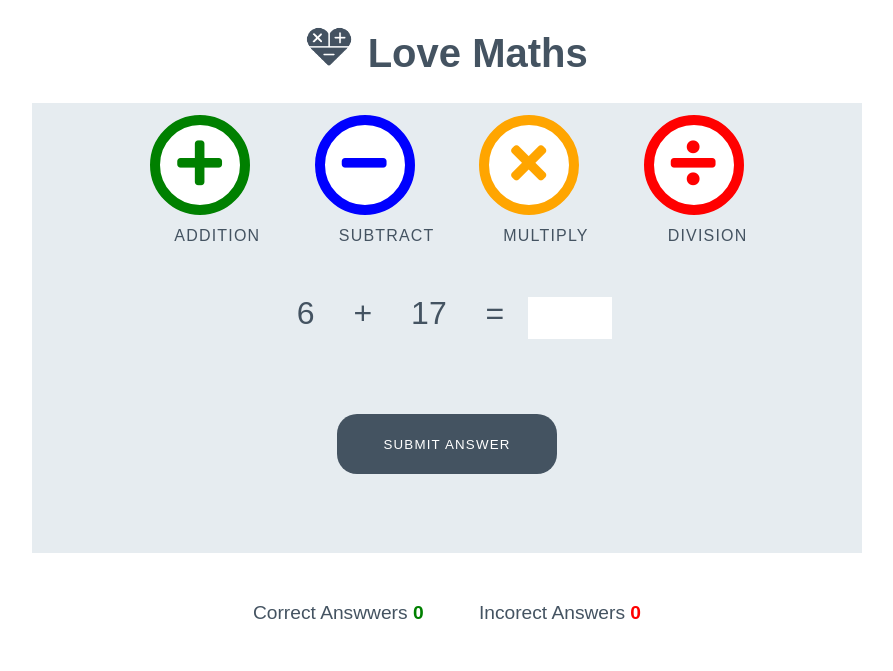
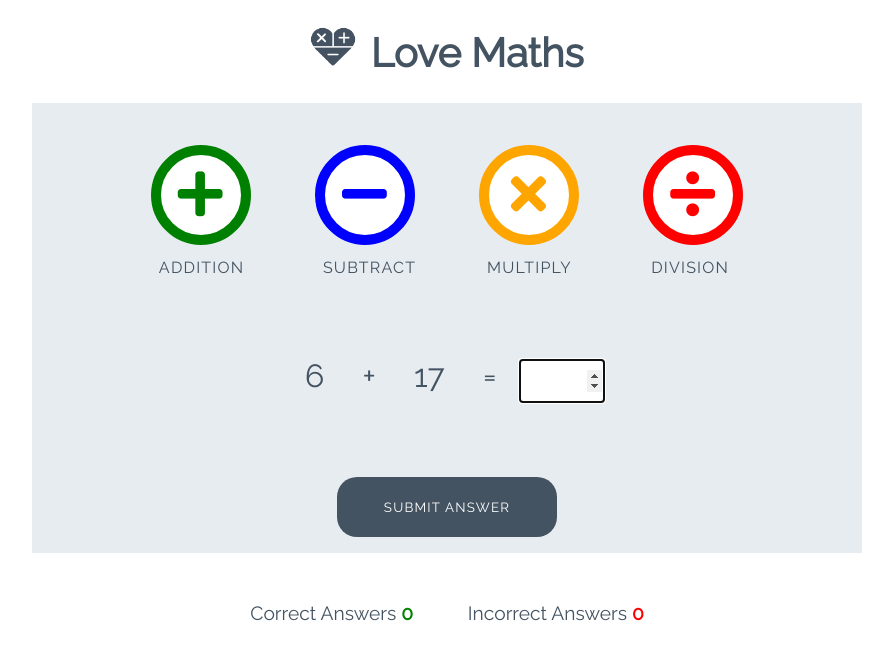
Before and after one commit to sharon-bunyasi/Love.Math, a plain HTML site: page index.html in a window 1280 px wide. Shown: the whole page, without its empty margins (193-1086 px from the left). Drawn offline with Linux system fonts and the light colour scheme.

Commit message:
Add favicon and final tidy ups for the user

```diff
--- a/assets/css/style.css
+++ b/assets/css/style.css
@@ -110,12 +110,13 @@ body {
     margin: 0 30px;
     transition: all 0.5s;
 }
+
 .btn--big::after{
-    content:attr(data-type);
+    content: attr(data-type);
     font-size: 1rem;
     color: #445361;
     position: relative;
-    left: 0.5rem;
+    left: -0.5em;
 }
 
 .btn--blue {
--- a/assets/js/script.js
+++ b/assets/js/script.js
@@ -15,6 +15,12 @@ document.addEventListener("DOMContentLoaded", function() {
         });
     }
 
+    document.getElementById("answer-box").addEventListener("keydown", function(event) {
+        if (event.key === "Enter") {
+            checkAnswer();
+        }
+    });
+
     runGame("addition");
 
 });
@@ -25,6 +31,9 @@ document.addEventListener("DOMContentLoaded", function() {
  */
 function runGame(gameType) {
 
+    document.getElementById("answer-box").value = "";
+    document.getElementById("answer-box").focus();
+
     // Creates two random numbers between 1 and 25
     let num1 = Math.floor(Math.random() * 25) + 1;
     let num2 = Math.floor(Math.random() * 25) + 1;
@@ -33,7 +42,7 @@ function runGame(gameType) {
         displayAdditionQuestion(num1, num2);
     } else if (gameType === "multiply") {
         displayMultiplyQuestion(num1, num2);
-    } else if (gameType === "subtract") {
+    } else if (gameType === "subtract" ) {
         displaySubtractQuestion(num1, num2);
     } else {
         alert(`Unknown game type: ${gameType}`);
@@ -116,8 +125,9 @@ function displayAdditionQuestion(operand1, operand2) {
 }
 
 function displaySubtractQuestion(operand1, operand2) {
-    document.getElementById('operand1').textContent = operand1 > operand2 ? operand1 : operand2;
-    document.getElementById('operand2').textContent = operand1 > operand2 ? operand2 : operand1;
+
+    document.getElementById("operand1").textContent = operand1 > operand2 ? operand1 : operand2;
+    document.getElementById("operand2").textContent = operand1 > operand2 ? operand2 : operand1;
     document.getElementById('operator').textContent = "-";
 
 }
--- a/index.html
+++ b/index.html
@@ -1,20 +1,26 @@
 <!DOCTYPE html>
 <html lang="en">
+
 <head>
     <meta charset="UTF-8">
     <meta name="viewport" content="width=device-width, initial-scale=1.0">
 
+    <!-- font awesome and google fonts -->
     <link rel="stylesheet" href="https://use.fontawesome.com/releases/v5.7.2/css/all.css"
-    integrity="sha384-fnmOCqbTlWIlj8LyTjo7mOUStjsKC4pOpQbqyi7RrhN7udi9RwhKkMHpvLbHG9Sr" crossorigin="anonymous">
-    <link rel="stylesheet" href="assets/css/style.css" >
+        integrity="sha384-fnmOCqbTlWIlj8LyTjo7mOUStjsKC4pOpQbqyi7RrhN7udi9RwhKkMHpvLbHG9Sr" crossorigin="anonymous">
+    <link href="https://fonts.googleapis.com/css?family=Raleway%7CRighteous" rel="stylesheet">
+
+    <link rel="stylesheet" href="assets/css/style.css">
     <title>Document</title>
 </head>
+
 <body>
     <h1 class="heading">
         <img class="logo" src="assets/images/logo.png" alt="logo"> Love Maths
     </h1>
+
     <div class="game-area">
-        <div class="contols-area">
+        <div class="controls-area">
             <button data-type="addition" class="btn btn--big btn--green">
                 <i class="fas fa-plus"></i>
             </button>
@@ -33,15 +39,18 @@
             <span id="operator">x</span>
             <span id="operand2">0</span>
             <span>=</span>
-            <p class="answer-message"> Enter Answer:</p>
+            <p class="answer-message">Enter Answer:</p>
             <input id="answer-box" type="number">
         </div>
         <button data-type="submit" class="btn btn--gray">Submit Answer</button>
     </div>
+
     <div class="score-area">
-        <p class="scores">Correct Answwers <span id="score">0</span></p>
-        <p class="scores">Incorect Answers <span id="incorrect">0</span></p>
+        <p class="scores">Correct Answers <span id="score">0</span></p>
+        <p class="scores">Incorrect Answers <span id="incorrect">0</span></p>
     </div>
-   <script src="assets/js/script.js" ></script>
+
+    <script src="assets/js/script.js"></script>
 </body>
+
 </html>
```
Also changed, not shown: favicon.ico (added).
